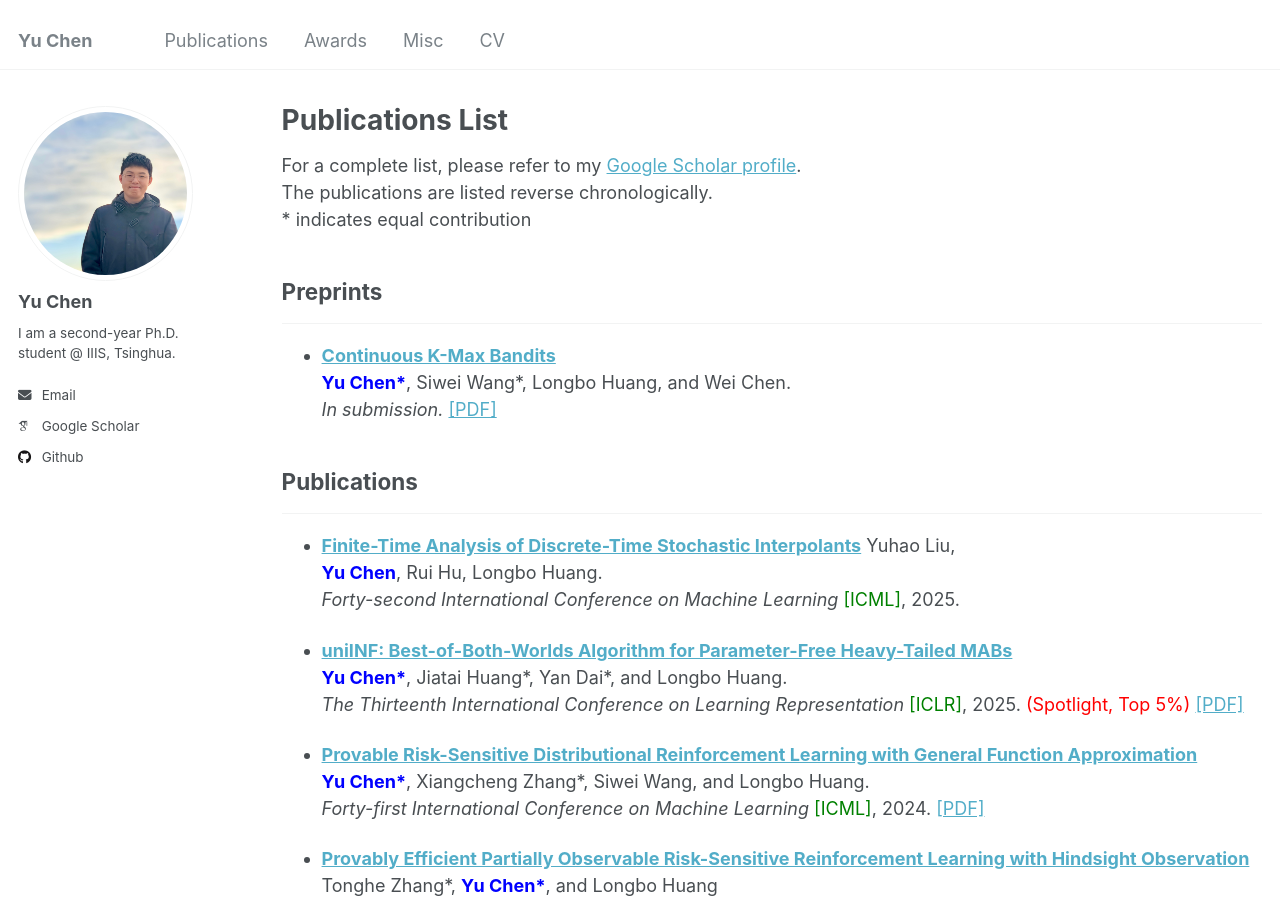
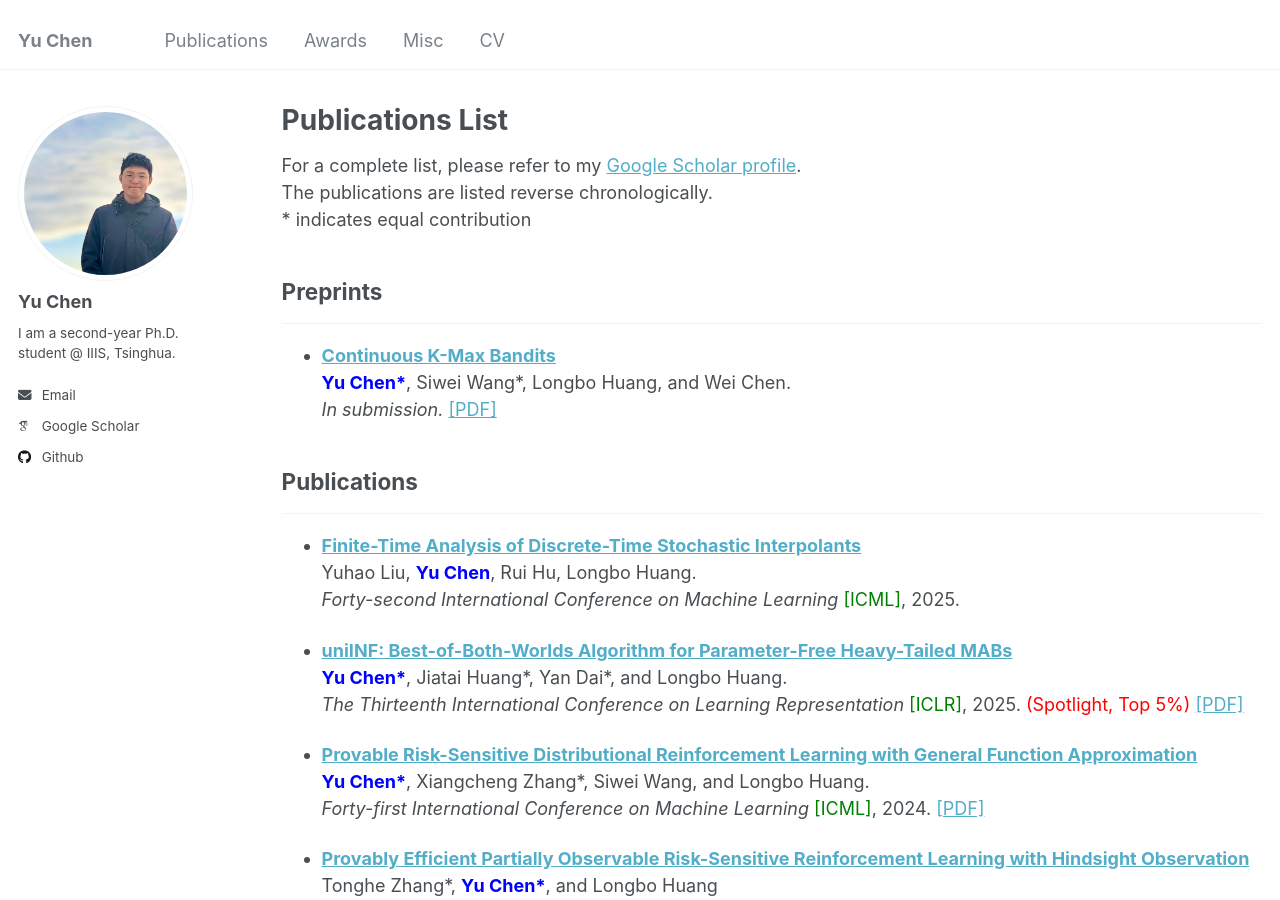
Before and after one commit to custyhs/custyhs.github.io, a Jekyll site: the page built from _pages/publications.md, in a window 1280 px wide and 900 px high. Built offline with Jekyll 4.4.1, drawn with Linux system fonts in a browser that asks for light colours; some web fonts are replaced.

Commit message:
update ICML 2025

```diff
--- a/_pages/publications.md
+++ b/_pages/publications.md
@@ -25,7 +25,7 @@ The publications are listed reverse chronologically.
 <h2>Publications</h2><hr />
 
 - **[Finite-Time Analysis of Discrete-Time Stochastic Interpolants](https://arxiv.org/abs/2502.09130)**
-  Yuhao Liu, <br><b><blue>Yu Chen</blue></b>, Rui Hu, Longbo Huang.<br />
+  <br>Yuhao Liu, <b><blue>Yu Chen</blue></b>, Rui Hu, Longbo Huang.<br />
   *Forty-second International Conference on Machine Learning* <green>[ICML]</green>, 2025.
 
 - **[uniINF: Best-of-Both-Worlds Algorithm for Parameter-Free Heavy-Tailed MABs](https://openreview.net/forum?id=2pNLknCTvG)**
```
